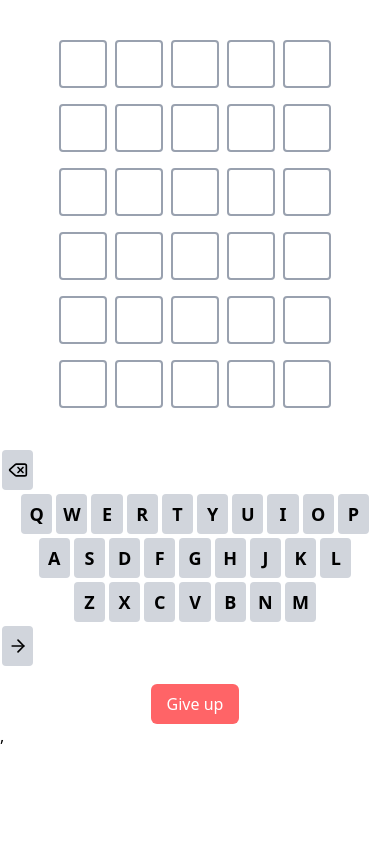
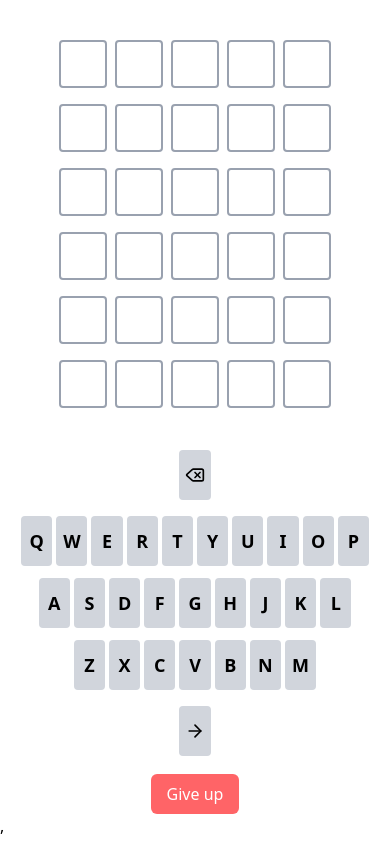
Before and after one commit to mariomilicevic2000/wordle, a React (Vite) app: page / in a window 390 px wide. Built offline with nearby package versions, Linux system fonts and the light colour scheme.

Commit message:
responsiveness

```diff
--- a/src/components/Key.tsx
+++ b/src/components/Key.tsx
@@ -19,7 +19,7 @@ const Key = ({ letter, keyStatus, onKeyClick }: KeyProps) => {
         onClick={() => onKeyClick(letter)}
         className={clsx(
           "flex justify-center items-center text-lg font-semibold rounded-sm m-0.5 transition-all",
-          "w-[8vw] h-[8vw] min-w-[30px] min-h-[40px] max-w-[50px] max-h-[60px]", // Responsive size
+          "w-[8vw] h-[10vw] min-w-[30px] min-h-[50px] max-w-[50px] max-h-[60px]", // Responsive size
           {
             "bg-gray-300": keyStatus === "not-guessed",
             "bg-yellow-500": keyStatus === "wrong-place",
--- a/src/components/Keyboard.tsx
+++ b/src/components/Keyboard.tsx
@@ -9,32 +9,55 @@ interface KeyboardProps {
 
 export default function Keyboard({ keyStatuses, onKeyClick }: KeyboardProps) {
   const rows = [
-        regularKeys.slice(0, 10), // First row
-        regularKeys.slice(10, 19), // Second row
-        regularKeys.slice(19), // Third row
+    regularKeys.slice(0, 10),
+    regularKeys.slice(10, 19),
+    regularKeys.slice(19),
   ];
 
   return (
-        <div className="flex flex-col sm:flex-row sm:justify-center sm:items-center w-full">
+    <div className="w-full flex flex-col sm:flex-row justify-center items-center">
+      {/* Backspace on the left for mobile, stays in row for desktop */}
+      <div className="sm:hidden flex justify-center mb-2">
         <Key key="backspace" letter="Backspace" keyStatus="not-guessed" onKeyClick={onKeyClick} />
-            <div className="flex flex-col items-center justify-center w-full sm:w-auto">
+      </div>
+
+      {/* Keyboard rows */}
+      <div className="flex flex-col items-center justify-center">
         {rows.map((row, rowIndex) => (
-                    <div key={rowIndex} className="flex justify-center w-full">
+          <div key={rowIndex} className="m-1 flex flex-row justify-center">
+            {/* Backspace on small screens left of middle row */}
+            {rowIndex === 1 && (
+              <div className="hidden sm:block mr-1">
+                <Key key="backspace" letter="Backspace" keyStatus="not-guessed" onKeyClick={onKeyClick} />
+              </div>
+            )}
+
             {row.map((letter) => {
-                            const keyIndex = regularKeys.indexOf(letter); // Get the actual QWERTY index
+              const keyIndex = regularKeys.indexOf(letter);
               return (
                 <Key
                   key={letter}
                   letter={letter}
-                                    keyStatus={keyStatuses[keyIndex] || "not-guessed"} // Default to "not-guessed" if undefined
+                  keyStatus={keyStatuses[keyIndex] || "not-guessed"}
                   onKeyClick={onKeyClick}
                 />
               );
             })}
+
+            {/* Enter on small screens right of middle row */}
+            {rowIndex === 1 && (
+              <div className="hidden sm:block ml-1">
+                <Key key="enter" letter="Enter" keyStatus="not-guessed" onKeyClick={onKeyClick} />
+              </div>
+            )}
           </div>
         ))}
       </div>
+
+      {/* Enter on the right for mobile, stays in row for desktop */}
+      <div className="sm:hidden flex justify-center mt-2">
         <Key key="enter" letter="Enter" keyStatus="not-guessed" onKeyClick={onKeyClick} />
+      </div>
     </div>
   );
 }
```
Lines whose indentation alone changed are shown as unchanged.
